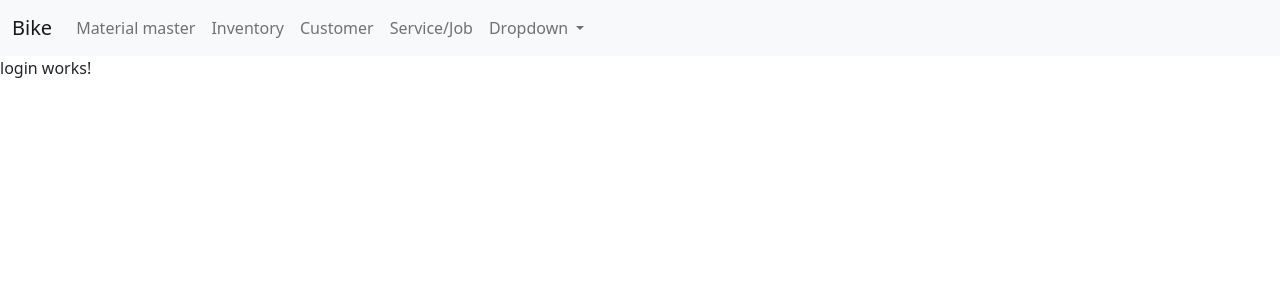
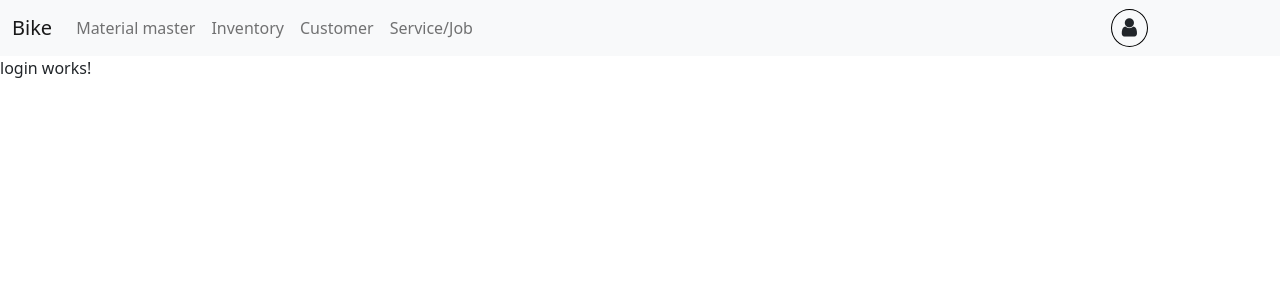
Before and after one commit to Vishalsharma1814/bikeservice, an Angular app in the folder client/: page / in a window 1280 px wide. Shown: the top 300 px of the page. Built offline with nearby package versions, Linux system fonts and the light colour scheme.

Commit message:
header fixed

```diff
--- a/client/angular.json
+++ b/client/angular.json
@@ -24,7 +24,8 @@
             ],
             "styles": [
               "src/styles.css",
-              "./node_modules/bootstrap/dist/css/bootstrap.min.css"
+              "./node_modules/bootstrap/dist/css/bootstrap.min.css",
+              "./node_modules/font-awesome/css/font-awesome.css"
             ],
             "scripts": [
               "./node_modules/bootstrap/dist/js/bootstrap.bundle.min.js"
--- a/client/package.json
+++ b/client/package.json
@@ -19,6 +19,7 @@
     "@angular/platform-browser-dynamic": "^14.2.0",
     "@angular/router": "^14.2.0",
     "bootstrap": "^5.2.2",
+    "font-awesome": "^4.7.0",
     "rxjs": "~7.5.0",
     "tslib": "^2.3.0",
     "zone.js": "~0.11.4"
--- a/client/src/app/components/header/header.component.css
+++ b/client/src/app/components/header/header.component.css
@@ -0,0 +1,8 @@
+.dropdown-menu[data-bs-popper] {
+  left: auto !important;
+}
+/* @media (min-width: 1400px){
+.container, .container-lg, .container-md, .container-sm, .container-xl, .container-xxl {
+    max-width: 1600px !important;
+}
+} */
--- a/client/src/app/components/header/header.component.html
+++ b/client/src/app/components/header/header.component.html
@@ -1,6 +1,6 @@
 <nav class="navbar navbar-expand-lg bg-light">
-  <div class="container-fluid">
-    <a class="navbar-brand" href="#">Bike</a>
+  <div class="container-fluid" style="margin-right: 80px;">
+    <a class="navbar-brand" routerLink="/dashboard" routerLinkActive="active" ariaCurrentWhenActive="page">Bike</a>
     <button class="navbar-toggler" type="button" data-bs-toggle="collapse" data-bs-target="#navbarSupportedContent" aria-controls="navbarSupportedContent" aria-expanded="false" aria-label="Toggle navigation">
       <span class="navbar-toggler-icon"></span>
     </button>
@@ -18,21 +18,16 @@
         <li class="nav-item">
           <a class="nav-link" routerLink="/service-job" routerLinkActive="active" ariaCurrentWhenActive="page">Service/Job</a>
         </li>
-        <li class="nav-item dropdown">
-          <a class="nav-link dropdown-toggle" href="#" role="button" data-bs-toggle="dropdown" aria-expanded="false">
-            Dropdown
-          </a>
-          <ul class="dropdown-menu">
-            <li><a class="dropdown-item" href="#">Profile</a></li>
-            <li><a class="dropdown-item" href="#">Logout</a></li>
-
-          </ul>
-        </li>
       </ul>
-      <!-- <form class="d-flex" role="search">
-        <input class="form-control me-2" type="search" placeholder="Search" aria-label="Search">
-        <button class="btn btn-outline-success" type="submit">Search</button>
-      </form> -->
+      <div class="d-flex" style="margin-right:40px">
+        <a class="nav-link" href="#" role="button" data-bs-toggle="dropdown" aria-expanded="false">
+          <i style="border: 1px solid black; padding:10px; border-radius:50%" class="fa fa-user fa-lg"></i>
+        </a>
+        <ul class="dropdown-menu">
+          <li ><a class="dropdown-item" routerLink="/personal-information">Profile</a></li>
+          <li ><a class="dropdown-item" style="cursor:pointer" (click)="logout()">Logout</a></li>
+        </ul>
+      </div>
     </div>
   </div>
 </nav>
--- a/client/src/app/components/header/header.component.ts
+++ b/client/src/app/components/header/header.component.ts
@@ -1,4 +1,5 @@
 import { Component, OnInit } from '@angular/core';
+import { Router } from '@angular/router';
 
 @Component({
   selector: 'app-header',
@@ -7,9 +8,11 @@ import { Component, OnInit } from '@angular/core';
 })
 export class HeaderComponent implements OnInit {
 
-  constructor() { }
+  constructor(private router:Router) { }
 
   ngOnInit(): void {
   }
-
+  logout(){
+this.router.navigate([""])
+  }
 }
```
Also changed, not shown: 1 other file (tests, documents, lock files or other folders).
